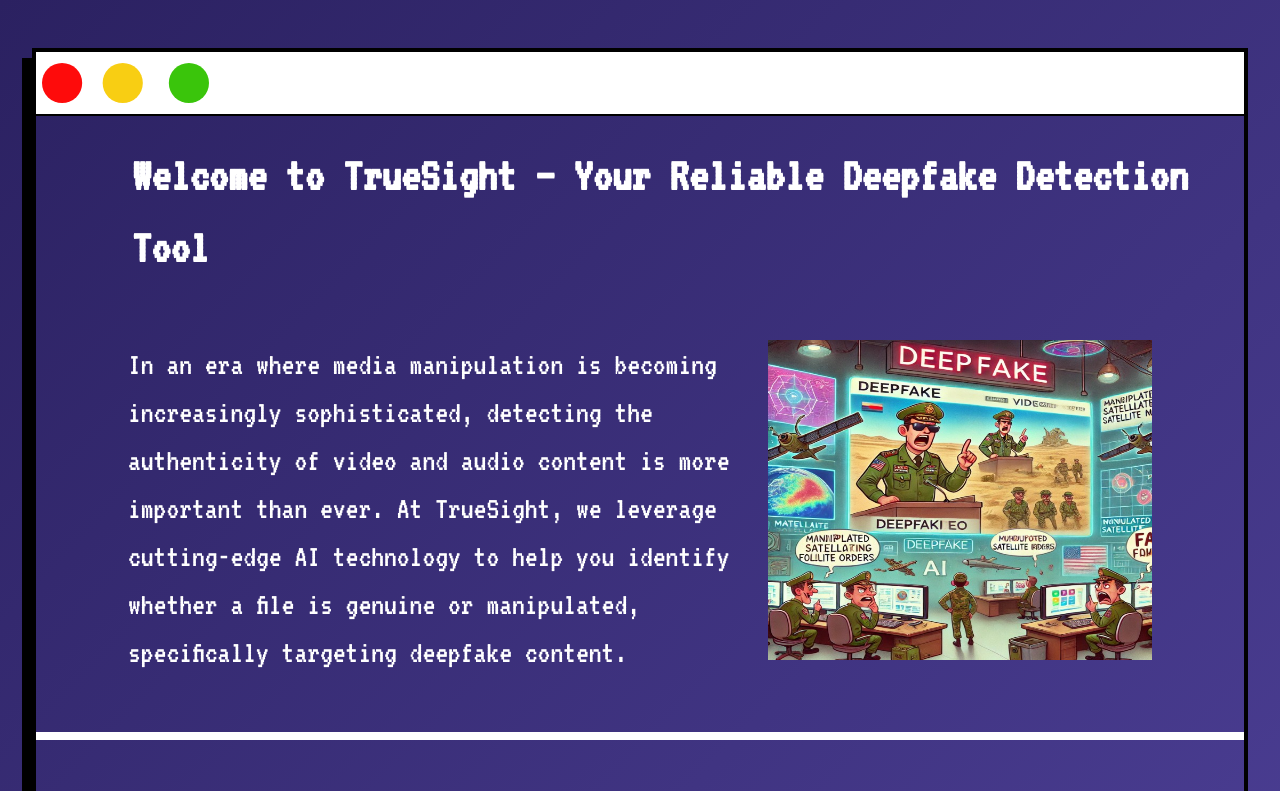
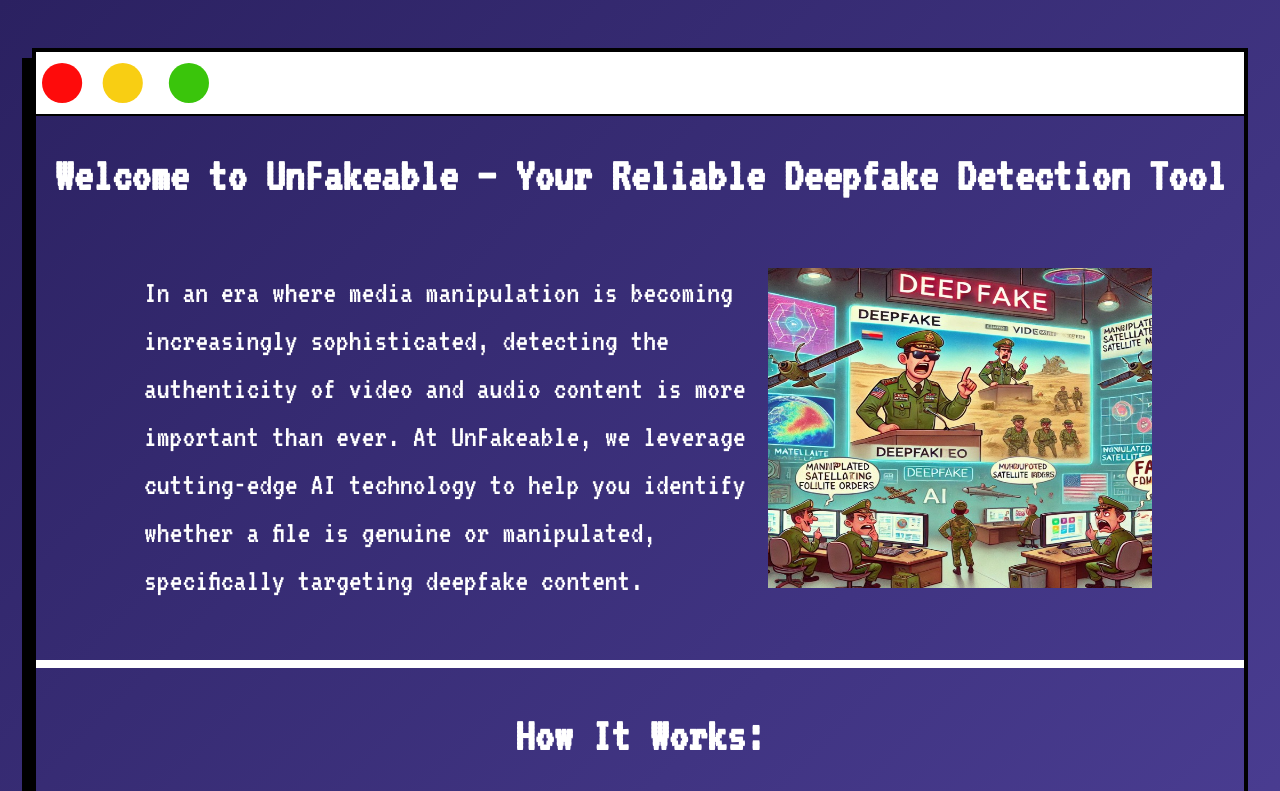
Before and after one commit to jainaryan04/devjams-unfakeable, a React (Create React App) app: page / in a window 1280 px wide. Shown: the top 791 px of the page. Built offline with nearby package versions, Linux system fonts and the light colour scheme.

Commit message:
fix: minor fixes

```diff
--- a/src/components/Upload.js
+++ b/src/components/Upload.js
@@ -71,24 +71,27 @@
     return (
         <div className="text-white about w-full h-auto flex flex-col items-center justify-center overflow-hidden">
 
-            <div className="w-[95vw] h-auto border-black my-12 border-4 shadow-[-10px_10px_0_0_#000000] flex flex-col items-center">
+            <div className="w-[90vw] lg:w-[95vw] h-auto border-black my-12 border-4 shadow-[-5px_5px_0_0_#000000] lg:shadow-[-10px_10px_0_0_#000000] flex flex-col items-center">
             <div className="bg-white h-[2vh] lg:h-[8vh] w-full flex items-center border-black border-b-2 pl-[0.5vw]">
                 <img src="/signal.svg" alt="Traffic Signal" className="h-[1vh] lg:h-[5vh]" />
             </div>
             <div className="flex flex-col text-white w-full">
-                <h1 className="text-[6vh] font-bold my-6 font-vt323 flex pl-24">
-                    Welcome to TrueSight – Your Reliable Deepfake Detection Tool
-                </h1>
-                <div className="flex justify-center border-b-8 border-white py-8">
-                    <p className="text-[4vh] mb-6 font-vt323 inline w-[50vw] pr-4">
+    <div className="text-center w-full">
+        <p className="text-[3vh] lg:text-[6vh] font-bold my-6 font-vt323">
+            Welcome to UnFakeable – Your Reliable Deepfake Detection Tool
+        </p>
+    </div>
+    <div className="lg:flex justify-center border-b-8 border-white py-8 w-full">
+    <p className="text-[2.5vh] lg:text-[4vh] mb-6 font-vt323 w-full lg:w-[50vw] px-4 text-center lg:text-left">
         In an era where media manipulation is becoming increasingly sophisticated, detecting the
-                        authenticity of video and audio content is more important than ever. At TrueSight, we
+        authenticity of video and audio content is more important than ever. At UnFakeable, we
         leverage cutting-edge AI technology to help you identify whether a file is genuine or
         manipulated, specifically targeting deepfake content.
     </p>
-                    <img src="/upload.jpeg" className="w-[30vw] h-[40vh] inline" />
+    <img src="/upload.jpeg" className="w-[70vw] lg:w-[30vw] h-[25vh] lg:h-[40vh] mx-auto lg:mx-0 lg:inline" />
 </div>
-                <h2 className="text-[6vh] font-semibold my-8 font-vt323 flex items-center pl-24">
+
+    <h2 className="text-[3vh] lg:text-[6vh] font-semibold my-8 font-vt323 text-center">
         How It Works:
     </h2>
     <ul className="custom-square-list">
@@ -113,6 +116,8 @@
         </li>
     </ul>
 </div>
+
+
 
             <div className="pb-12 flex flex-col items-center justify-center text-center">
                 <h1 className="text-white text-[3vh]">Upload Audio (.wav) or Video for Analysis</h1>
```
Lines whose indentation alone changed are shown as unchanged.
